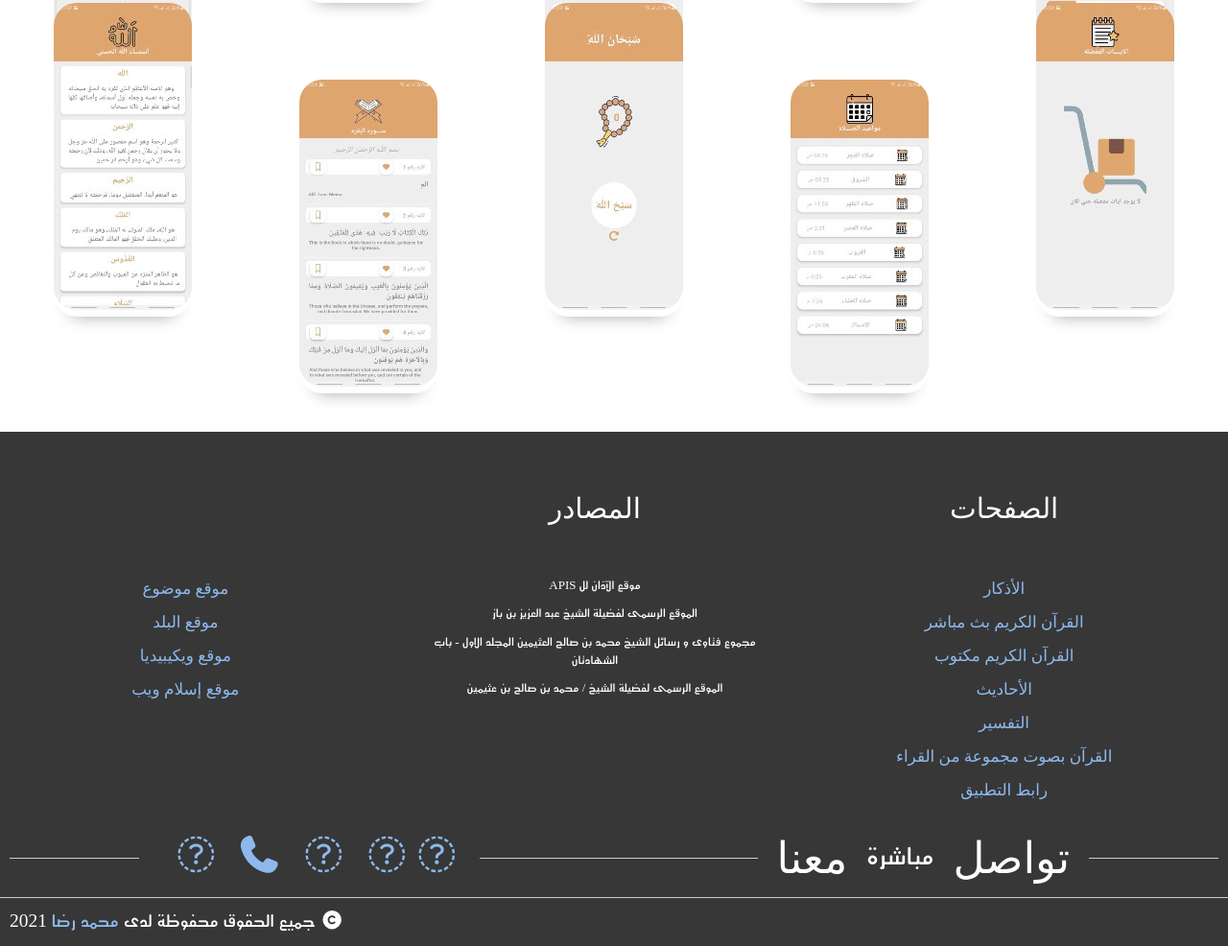
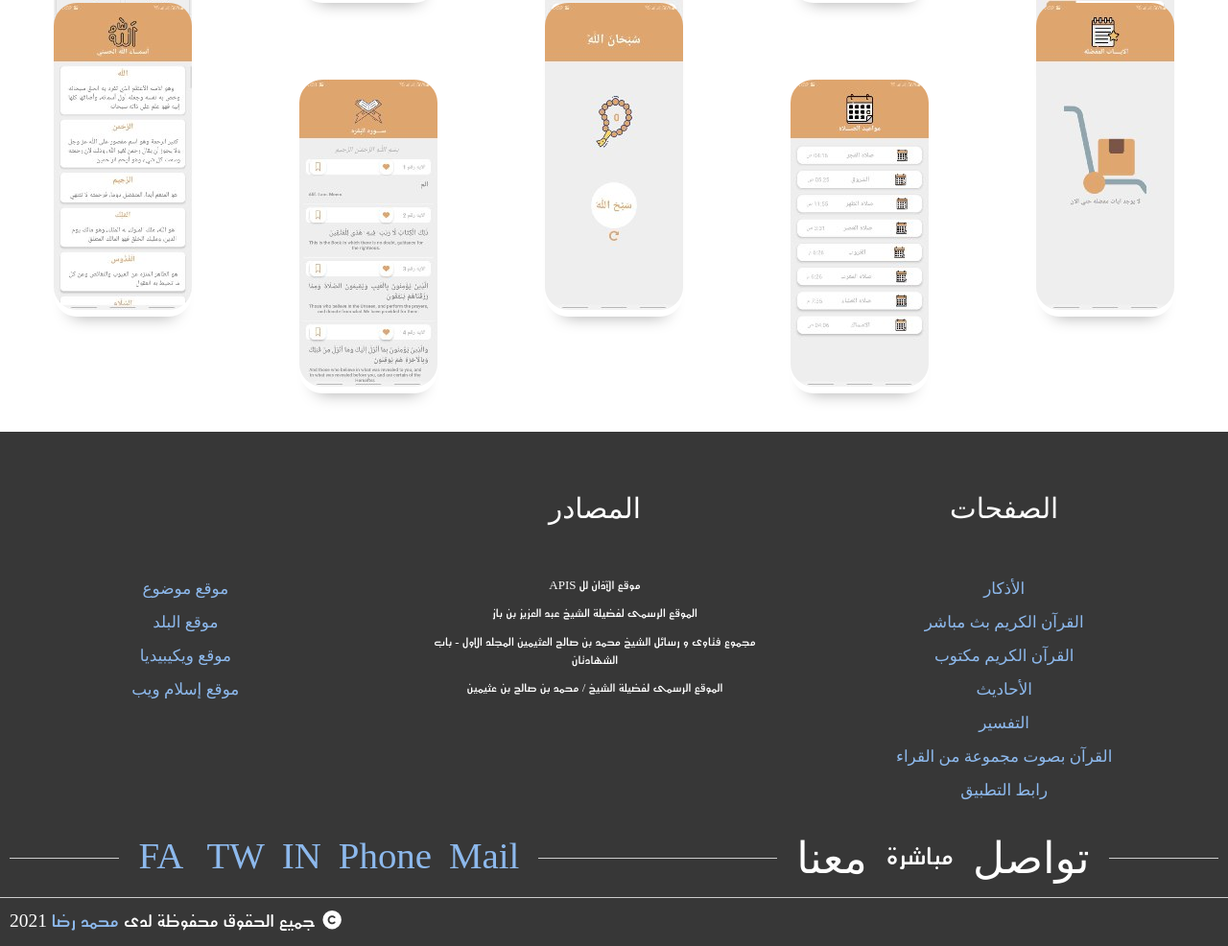
Before and after one commit to mohamedreda3/islam, a plain HTML site: page index.html in a window 1280 px wide. Shown: the part 5602-6588 px from the top of the page at 96% size. Drawn offline with Linux system fonts and the light colour scheme; no server answers.

Commit message:
Update index.html

```diff
--- a/index.html
+++ b/index.html
@@ -387,11 +387,12 @@ https://www.islamweb.net/ar/fatwa/16101/' itemprop="significantLink" class="gene
 تواصل <span class="footer-social-small">مباشرة</span> معنا
 </span>
 <span class="footer-social-overlap footer-social-icons-wrapper">
-<a href="https://www.facebook.com/elngm.1234" class="generic-anchor" target="_blank" title="Facebook" itemprop="significantLink"><i class="fas fa fa-facebook"></i></a>
-<a href="https://twitter.com/mohamed_selim12" class="generic-anchor" target="_blank" title="Twitter" itemprop="significantLink"><i class="fas fa fa-affiliatetheme"></i></a>
-<a href="https://www.instagram.com/mohamed_reda_selim/" class="generic-anchor" target="_blank" title="Instagram" itemprop="significantLink"><i class="fas fa fa-instagram"></i></a>
-<a href="tel:01212745939" class="generic-anchor" title="Mobilephone" itemprop="significantLink"><i class="fas fa fa-phone"></i></a>
-<a href="mailto:mmoh33650@gmail.com" class="generic-anchor" target="_blank"  title="Mail" itemprop="significantLink"><i class="fas fa-google"></i></a>
+<a href="https://www.facebook.com/elngm.1234" class="generic-anchor" target="_blank" title="Facebook"><span class="soc">FA</span>
+</a>
+<a href="https://twitter.com/mohamed_selim12" class="generic-anchor" target="_blank" title="Twitter" itemprop="significantLink"><span class="soc">TW</span></a>
+<a href="https://www.instagram.com/mohamed_reda_selim/" class="generic-anchor" target="_blank" title="Instagram" itemprop="significantLink"><span class="soc">IN</span></a>
+<a href="tel:01212745939" class="generic-anchor" title="Mobilephone" itemprop="significantLink"><span class="soc">Phone</span></a>
+<a href="mailto:mmoh33650@gmail.com" class="generic-anchor" target="_blank" title="Mail" itemprop="significantLink"><span class="soc">Mail</span></a>
 </span>
 </section>
 <section class="footer-bottom-section flex-rw">
```
